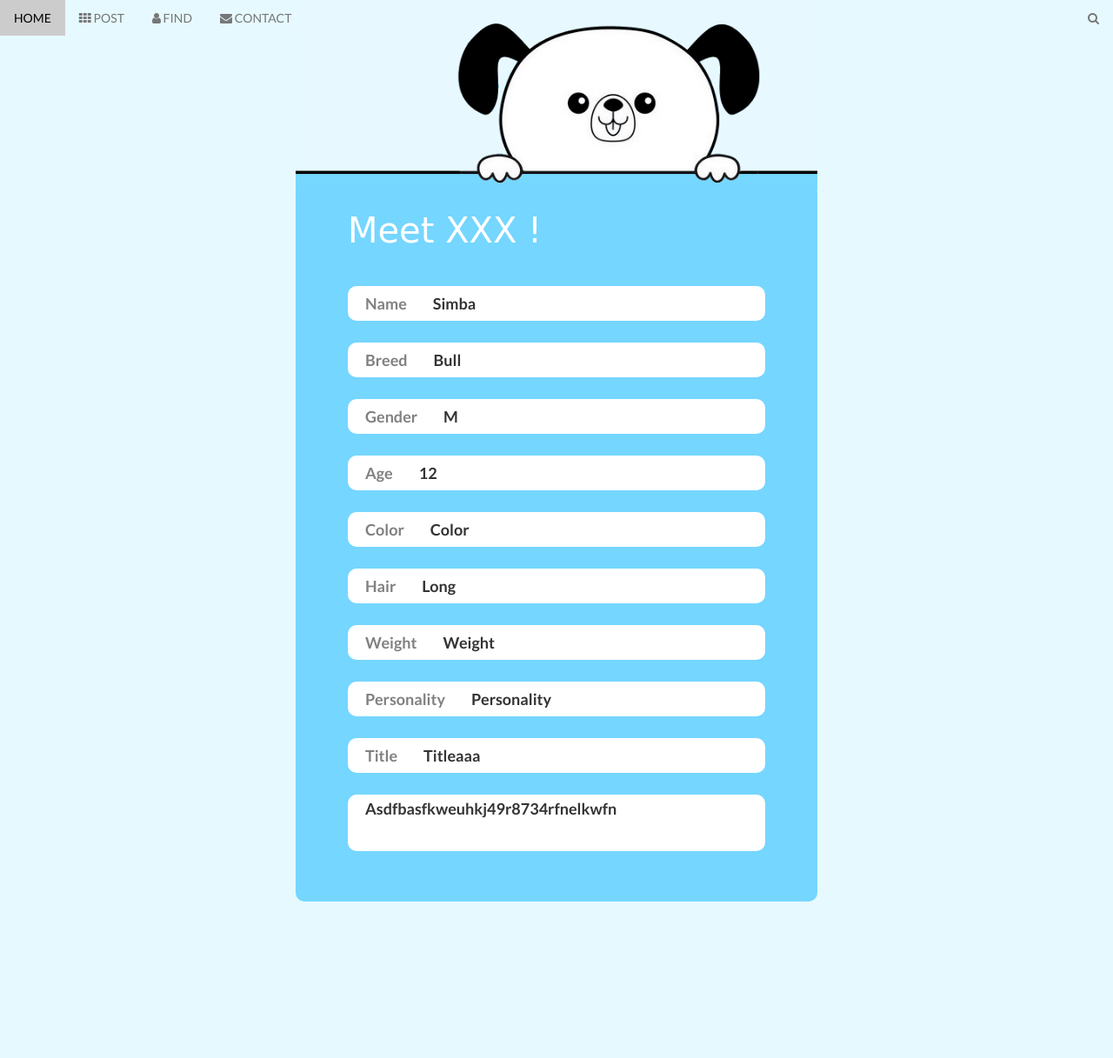
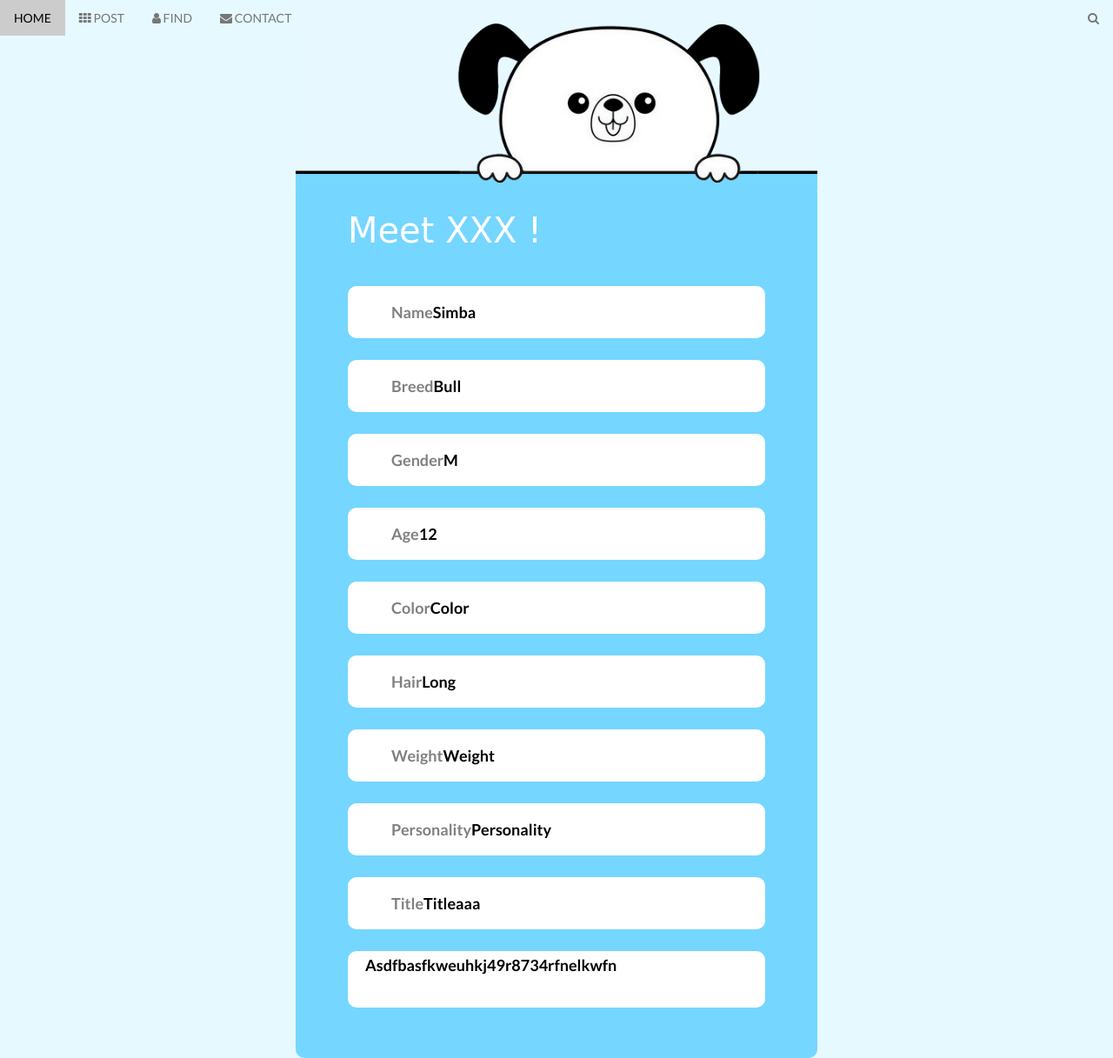
Before and after one commit to dargooo/Pet-Adoption, a Flask app: page /present-dog in a window 1280 px wide. Shown: the whole page at 87% size. Before the commit the page ends 1037 px from the top, so only its background shows below. Run offline with Flask 2, Linux system fonts and the light colour scheme; parts of the project's set-up code (start-up, migrations or seed data) failed here and were passed over; some libraries are stand-ins or nearby versions.

Commit message:
present.css

```diff
--- a/static/css/main.css
+++ b/static/css/main.css
@@ -641,16 +641,6 @@ button {
 .label {
   font-size: 18px;
   color: #333;
-  text-transform: capitalize;
-  display: block;
-  font-weight: 700;
-  white-space: nowrap;
-  margin-right: 30px;
-}
-
-.label-2 {
-  font-size: 18px;
-  color: gray;
   text-transform: capitalize;
   display: block;
   font-weight: 700;
--- /dev/null
+++ b/static/css/present.css
@@ -0,0 +1,40 @@
+.present-group {
+    position: relative;
+    min-height: 60px;
+    margin-bottom: 20px;
+    background: #ffffff;
+    -webkit-border-radius: 10px;
+    -moz-border-radius: 10px;
+    border-radius: 10px;
+    display: -webkit-box;
+    display: -webkit-flex;
+    display: -moz-box;
+    display: -ms-flexbox;
+    display: flex;
+    -webkit-box-align: center;
+    -webkit-align-items: center;
+    -moz-box-align: center;
+    -ms-flex-align: center;
+    align-items: center;
+    padding: 0 20px;
+}
+
+.label-light {
+  font-size: 18px;
+  color: gray;
+  text-transform: capitalize;
+  display: block;
+  font-weight: 700;
+  white-space: nowrap;
+  margin-left: 30px;
+}
+
+.label-heavy {
+  font-size: 18px;
+  color: black;
+  text-transform: capitalize;
+  display: block;
+  font-weight: 700;
+  white-space: nowrap;
+  margin-right: 30px;
+}
--- a/templates/present-dog.html
+++ b/templates/present-dog.html
@@ -19,6 +19,7 @@
 
 <link href="static/css/main.css" rel="stylesheet" media="all">
 <link href="static/css/main-2.css" rel="stylesheet" media="all">
+<link href="static/css/present.css" rel="stylesheet" media="all">
 <style>
 	body,h1,h2,h3,h4,h5,h6 {font-family: "Lato", sans-serif;}
 	body, html {
@@ -34,26 +35,6 @@
 		color: white;
 	}
 
-	.present-group {
-	 	position: relative;
-		min-height: 40px;
-	    margin-bottom: 20px;
-	    background: #ffffff;
-	    -webkit-border-radius: 10px;
-	    -moz-border-radius: 10px;
-	    border-radius: 10px;
-	    display: -webkit-box;
-	    display: -webkit-flex;
-	    display: -moz-box;
-	    display: -ms-flexbox;
-	    display: flex;
-	    -webkit-box-align: center;
-	    -webkit-align-items: center;
-	    -moz-box-align: center;
-	    -ms-flex-align: center;
-	    align-items: center;
-	    padding: 0 20px;
-	  }
 </style>
 <body style="background-color:rgb(230,249,255);">
 
@@ -98,54 +79,54 @@
             <div class="col-2">
 
                 <div class="present-group" style="margin-bottom: 25px;">
-                    <label class="label-2">Name</label>
-                    <label class="label" id="present-name">Simba</label>
+                    <label class="label-light">Name</label>
+                    <label class="label-heavy" id="present-name">Simba</label>
                 </div>
 
                 <div class="present-group" style="margin-bottom: 25px;">
-                    <label class="label-2">Breed</label>
-                    <label class="label" id="present-breed">Bull</label>
+                    <label class="label-light">Breed</label>
+                    <label class="label-heavy" id="present-breed">Bull</label>
                 </div>
 
                 <div class="present-group" style="margin-bottom: 25px;">
-                    <label class="label-2">gender</label>
-                    <label class="label" id="present-gender">M</label>
+                    <label class="label-light">gender</label>
+                    <label class="label-heavy" id="present-gender">M</label>
                 </div>
 
                 <div class="present-group" style="margin-bottom: 25px;">
-                    <label class="label-2">Age</label>
-                    <label class="label" id="present-age">12</label>
+                    <label class="label-light">Age</label>
+                    <label class="label-heavy" id="present-age">12</label>
                 </div>
 
                 <div class="present-group" style="margin-bottom: 25px;">
-                    <label class="label-2">Color</label>
-                    <label class="label" id="present-color">color</label>
+                    <label class="label-light">Color</label>
+                    <label class="label-heavy" id="present-color">color</label>
                 </div>
 
                 <div class="present-group" style="margin-bottom: 25px;">
-                    <label class="label-2">Hair</label>
-                    <label class="label" id="present-hair">long</label>
+                    <label class="label-light">Hair</label>
+                    <label class="label-heavy" id="present-hair">long</label>
                 </div>
 
 
                 <div class="present-group" style="margin-bottom: 25px;">
-                    <label class="label-2">Weight</label>
-                    <label class="label" id="present-weight">weight</label>
+                    <label class="label-light">Weight</label>
+                    <label class="label-heavy" id="present-weight">weight</label>
                 </div>
 
                 <div class="present-group" style="margin-bottom: 25px;">
-                    <label class="label-2">Personality</label>
-                    <label class="label" id="present-personality">Personality</label>
+                    <label class="label-light">Personality</label>
+                    <label class="label-heavy" id="present-personality">Personality</label>
                 </div>
             </div>
 
                 <div class="present-group" style="margin-bottom: 25px;">
-                    <label class="label-2">Title</label>
-					<label class="label" id="present-title">titleaaa</label>
+                    <label class="label-light">Title</label>
+					<label class="label-heavy" id="present-title">titleaaa</label>
                 </div>
 
                 <div class="present-group" style="margin-bottom: 25px;">
-                    <textarea class="label" id="present-description">asdfbasfkweuhkj49r8734rfnelkwfn</textarea>
+                    <textarea class="label-heavy" id="present-description">asdfbasfkweuhkj49r8734rfnelkwfn</textarea>
                 </div>
 
         </form>
```
